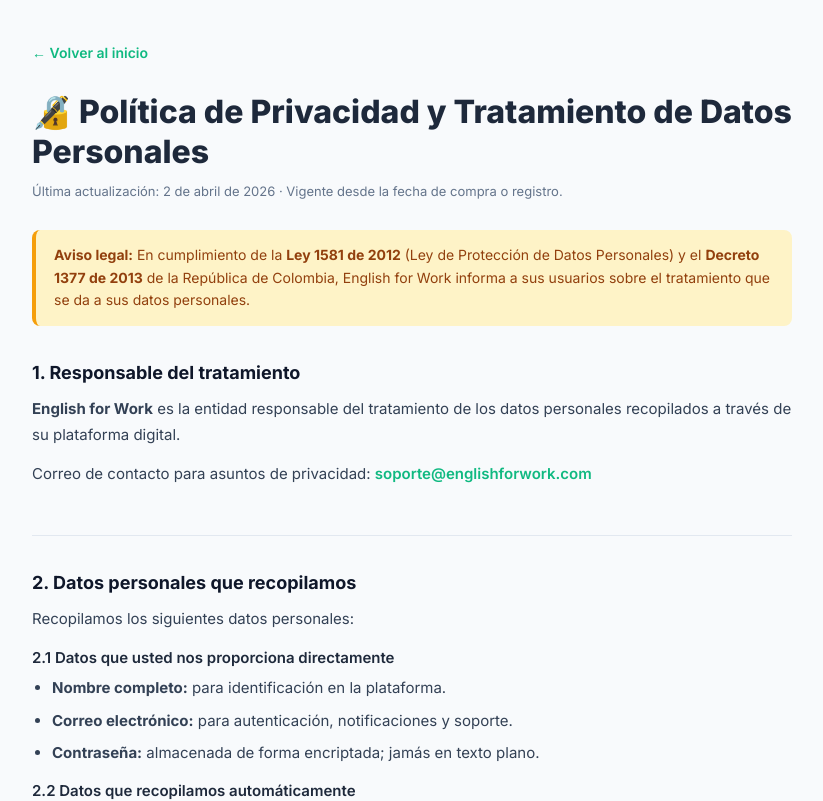
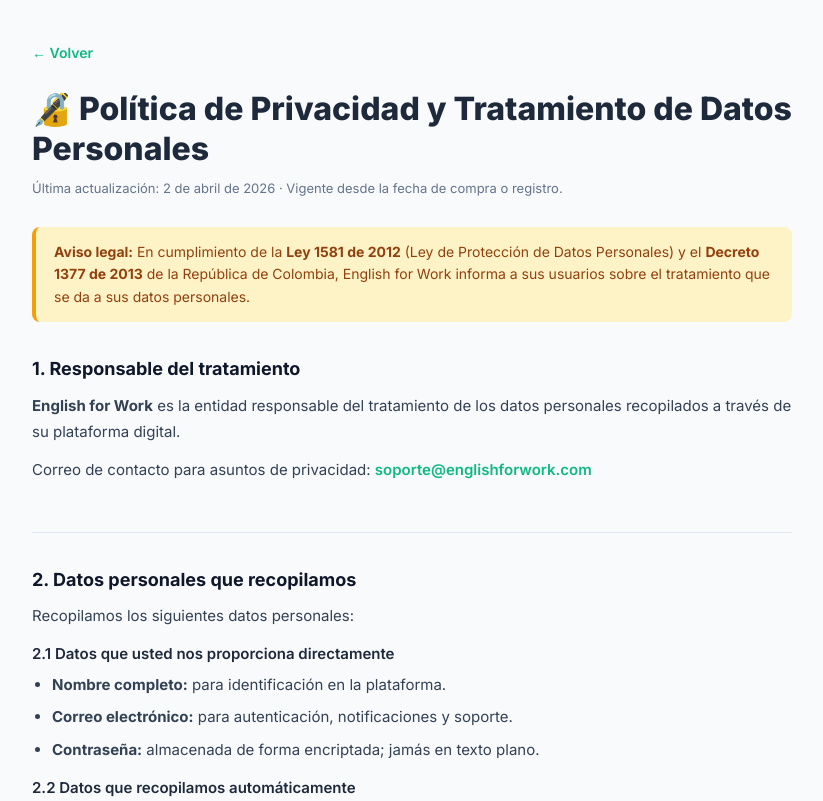
Before and after one commit to mghernandezcastillo/work-english-platform, a React (Vite) app: page /politica-privacidad in a window 1280 px wide. Shown: the top 801 px of the page, without its empty margins (228-1051 px from the left). Built offline with nearby package versions, Linux system fonts and the light colour scheme; no server answers; the database is empty.

Commit message:
fix: boton volver en paginas legales usa historial del navegador en vez de url fija

```diff
--- a/src/app/pages/legal/LegalPage.css
+++ b/src/app/pages/legal/LegalPage.css
@@ -19,6 +19,11 @@
   font-weight: 600;
   text-decoration: none;
   transition: opacity 0.15s;
+  background: none;
+  border: none;
+  cursor: pointer;
+  padding: 0;
+  font-family: inherit;
 }
 .legal-back:hover { opacity: 0.7; }
 
--- a/src/app/pages/legal/PrivacyPage.jsx
+++ b/src/app/pages/legal/PrivacyPage.jsx
@@ -8,7 +8,7 @@
     <div className="legal-page">
       <div className="legal-container">
         {/* Header */}
-        <a href="/ingles-para-trabajo" className="legal-back">← Volver al inicio</a>
+        <button className="legal-back" onClick={() => window.history.back()}>← Volver</button>
         <h1 className="legal-title">🔏 Política de Privacidad y Tratamiento de Datos Personales</h1>
         <p className="legal-meta">
           Última actualización: 2 de abril de {YEAR} · Vigente desde la fecha de compra o registro.
--- a/src/app/pages/legal/TermsPage.jsx
+++ b/src/app/pages/legal/TermsPage.jsx
@@ -8,7 +8,7 @@
     <div className="legal-page">
       <div className="legal-container">
         {/* Header */}
-        <a href="/ingles-para-trabajo" className="legal-back">← Volver al inicio</a>
+        <button className="legal-back" onClick={() => window.history.back()}>← Volver</button>
         <h1 className="legal-title">📄 Términos y Condiciones de Uso</h1>
         <p className="legal-meta">
           Última actualización: 2 de abril de {YEAR} · Aplicable desde la fecha de compra.
```
